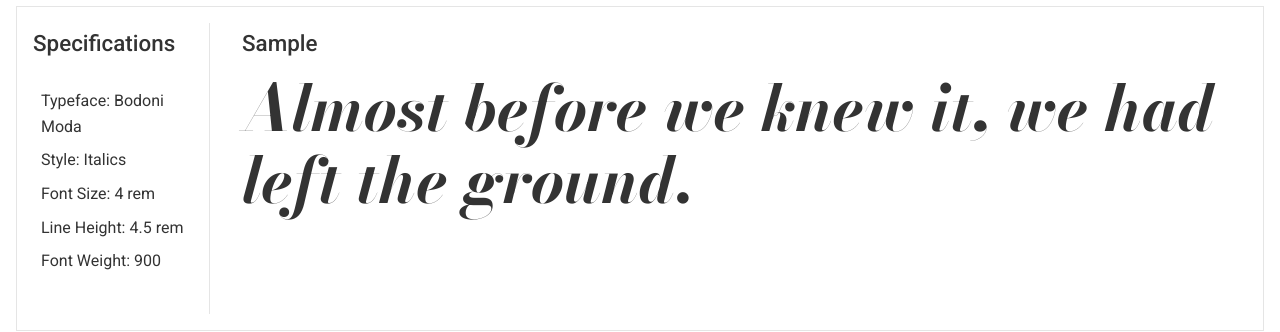
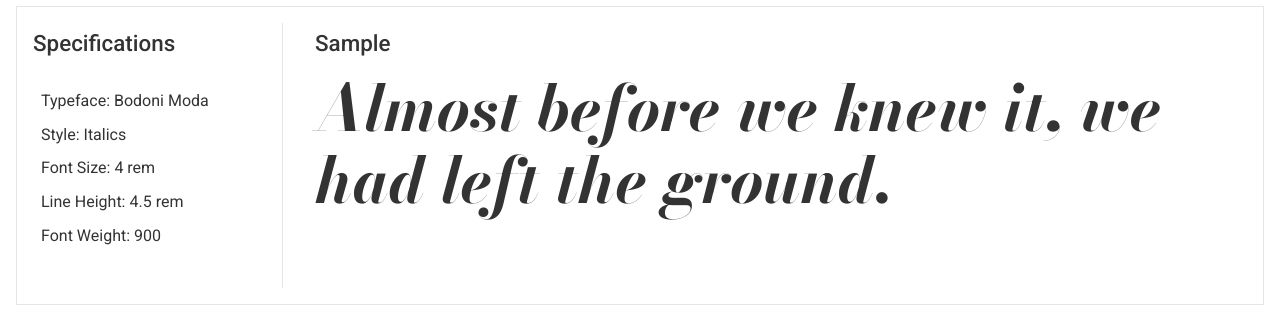
Before and after one commit to GregWakefield/gregwakefield.github.com, a plain HTML site: page fonts.html in a window 1280 px wide. Shown: the part 633-965 px from the top of the page. Drawn offline with nearby package versions, Linux system fonts and the light colour scheme.

Commit message:
Add files via upload

```diff
--- a/resources/styles.css
+++ b/resources/styles.css
@@ -199,15 +199,19 @@ section {
 .font-spec-column {
   display: flex;
   flex-direction: column;
+  flex-grow: 1;
+  flex-basis: 20%;
   min-width: 10rem;
   border-right: 1px solid #e5e5e5;
   padding-right: 1rem;
+
 }
 
 .font-sample-column {
   display: flex;
   flex-direction: column;
-
+  flex-grow: 2;
+  flex-basis: 80%;
   padding-left: 2rem;
   flex-wrap: wrap;
 }
```
